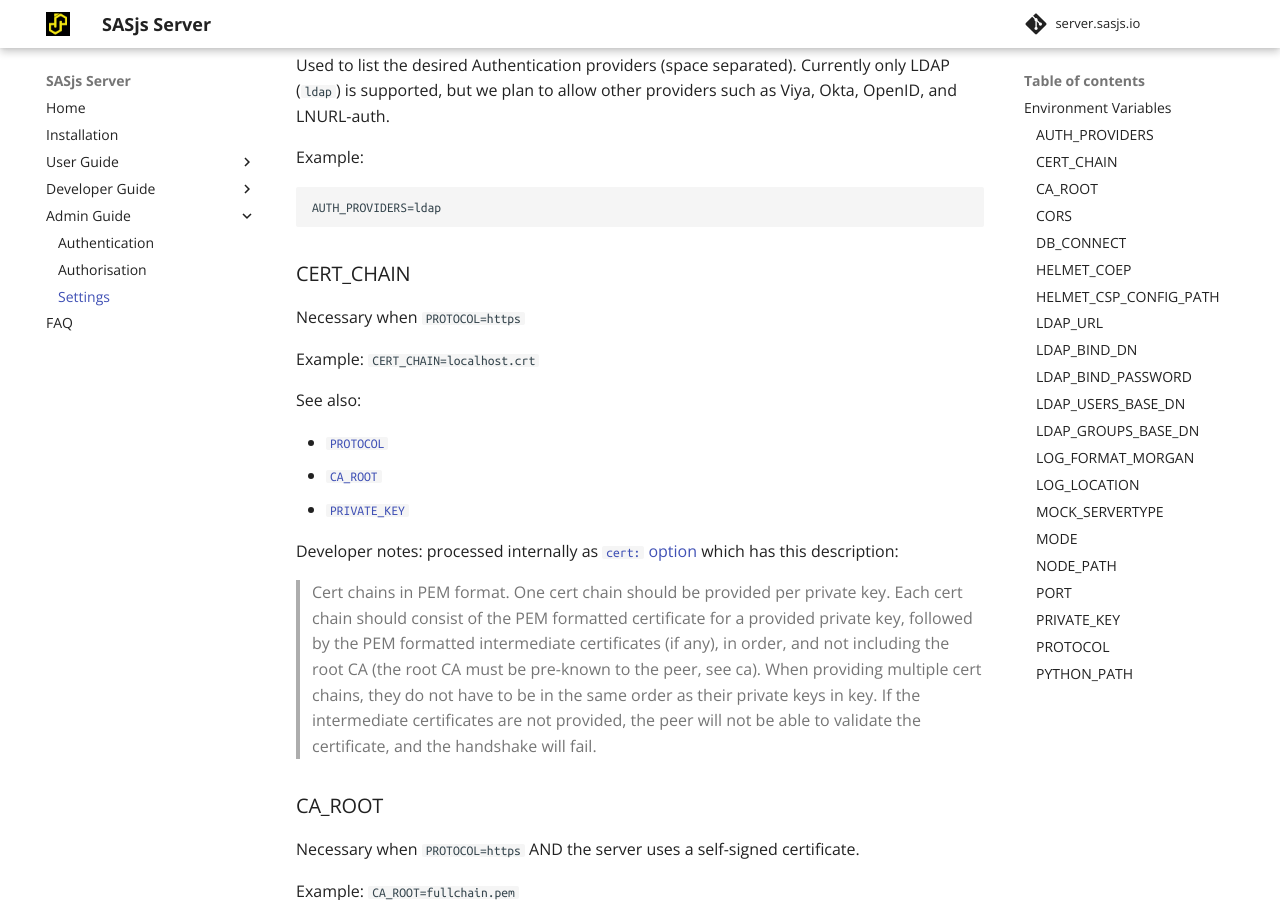
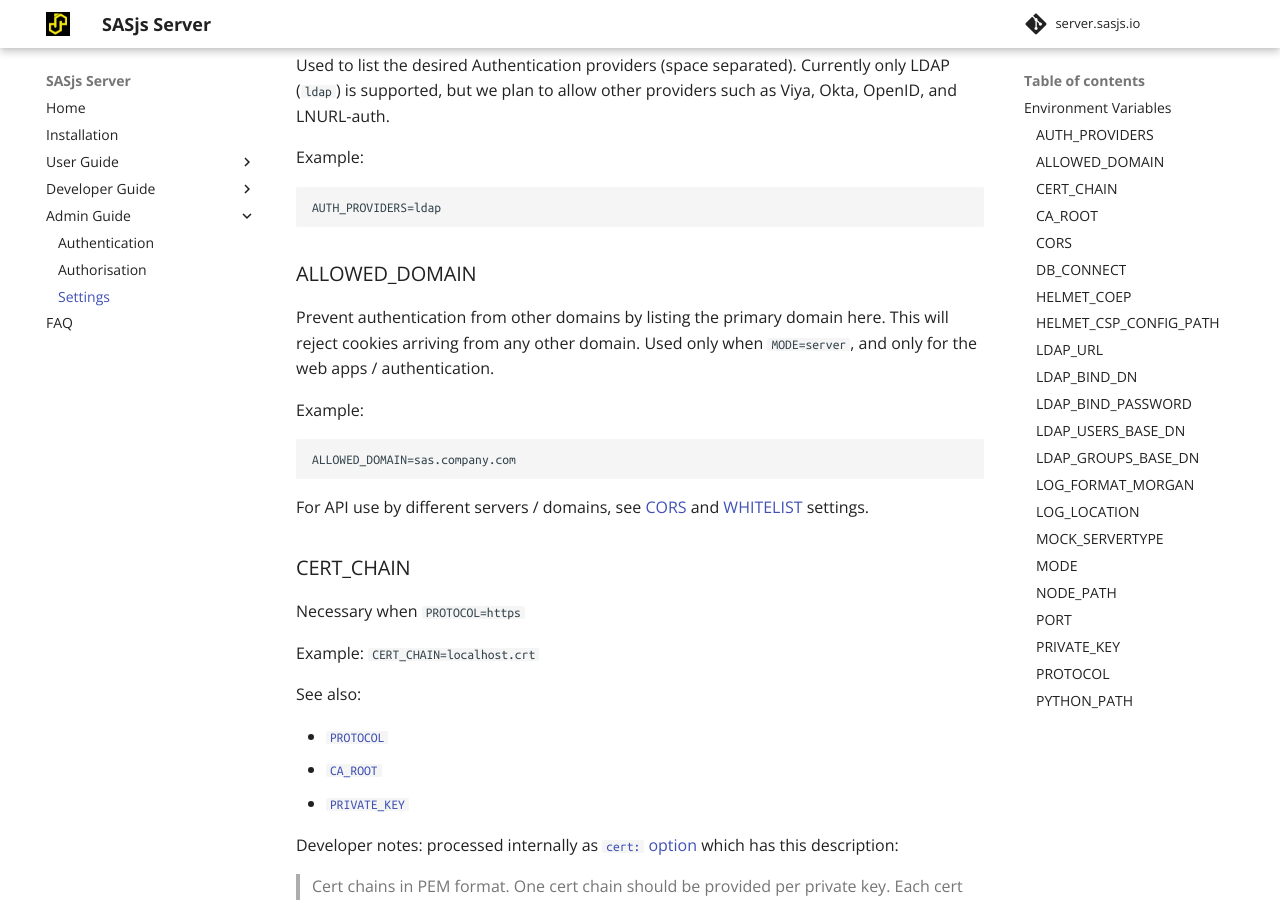
Before and after one commit to sasjs/server.sasjs.io, an MkDocs documentation site: the page built from docs/settings.md, in a window 1280 px wide and 900 px high, scrolled down 775 px. Built offline with MkDocs 1.6.1 and Material for MkDocs 9.7.7, drawn with Linux system fonts in a browser that asks for light colours; comment, search, counter and statistics services are not loaded.

Commit message:
Update settings.md

````diff
--- a/docs/settings.md
+++ b/docs/settings.md
@@ -26,6 +26,17 @@
 ```
 AUTH_PROVIDERS=ldap
 ```
+
+### ALLOWED_DOMAIN
+
+Prevent authentication from other domains by listing the primary domain here.  This will reject cookies arriving from any other domain.  Used only when `MODE=server`, and only for the web apps / authentication.
+
+Example:
+```
+ALLOWED_DOMAIN=sas.company.com
+```
+
+For API use by different servers / domains, see [CORS](/settings/#cors) and [WHITELIST](/settings/#whitelist) settings.
 
 ### CERT_CHAIN
 
````
